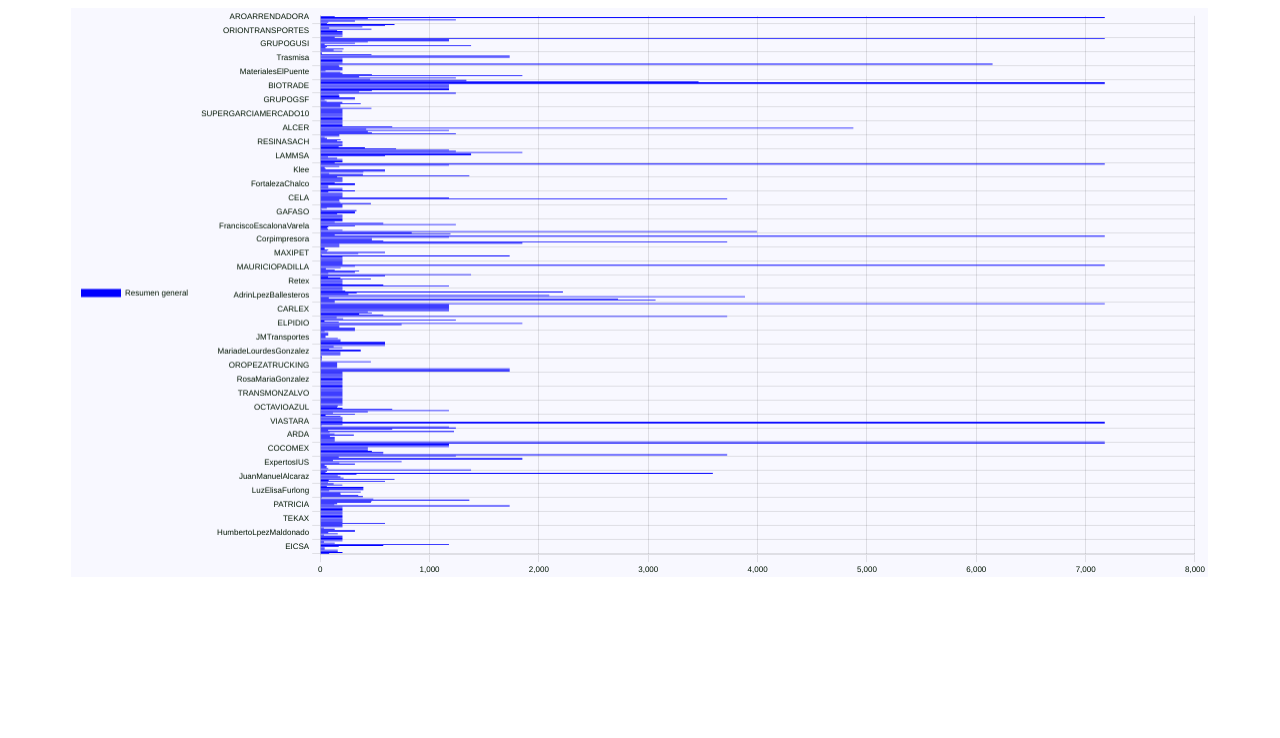
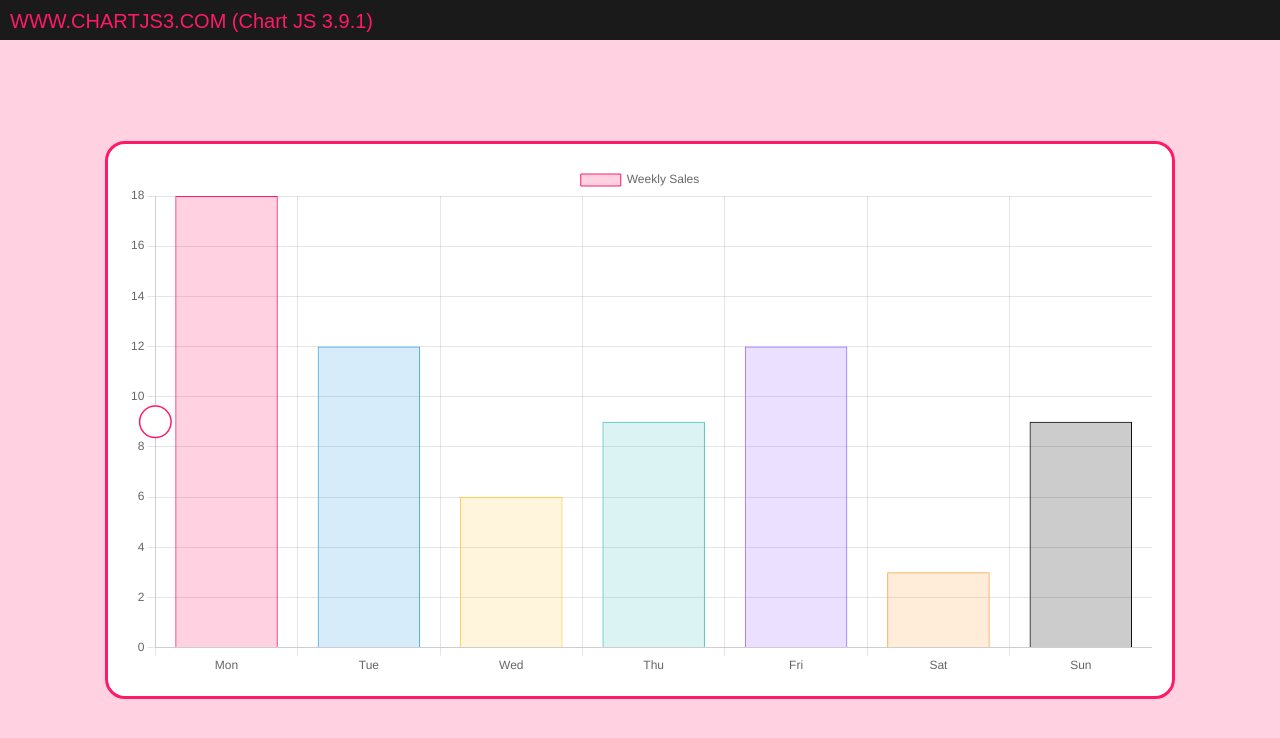
Before and after one commit to davidatb/proposal, a plain HTML site: page index.html in a window 1280 px wide. Drawn offline with nearby package versions, Linux system fonts and the light colour scheme.

Commit message:
Scroll buttons

```diff
--- a/index.html
+++ b/index.html
@@ -1,4 +1,135 @@
 <!DOCTYPE html>
+<html lang="en">
+  <head>
+    <meta charset="utf-8" />
+    <meta name="viewport" content="width=device-width, initial-scale=1" />
+    <title>Buttons scroll</title>
+    <style>
+      * {
+        margin: 0;
+        padding: 0;
+        font-family: sans-serif;
+      }
+      .chartMenu {
+        width: 100vw;
+        height: 40px;
+        background: #1a1a1a;
+        color: rgba(255, 26, 104, 1);
+      }
+      .chartMenu p {
+        padding: 10px;
+        font-size: 20px;
+      }
+      .chartCard {
+        width: 100vw;
+        height: calc(100vh - 40px);
+        background: rgba(255, 26, 104, 0.2);
+        display: flex;
+        align-items: center;
+        justify-content: center;
+      }
+      .chartBox {
+        width: 80%;
+        padding: 20px;
+        border-radius: 20px;
+        border: solid 3px rgba(255, 26, 104, 1);
+        background: white;
+      }
+    </style>
+  </head>
+  <body>
+    <div class="chartMenu">
+      <p>WWW.CHARTJS3.COM (Chart JS 3.9.1)</p>
+    </div>
+    <div class="chartCard">
+      <div class="chartBox">
+        <canvas id="myChart"></canvas>
+      </div>
+    </div>
+    <script type="text/javascript" src="https://cdn.jsdelivr.net/npm/chart.js"></script>
+    <script>
+      // setup
+      const data = {
+        labels: ["Mon", "Tue", "Wed", "Thu", "Fri", "Sat", "Sun"],
+        datasets: [
+          {
+            label: "Weekly Sales",
+            data: [18, 12, 6, 9, 12, 3, 9],
+            backgroundColor: [
+              "rgba(255, 26, 104, 0.2)",
+              "rgba(54, 162, 235, 0.2)",
+              "rgba(255, 206, 86, 0.2)",
+              "rgba(75, 192, 192, 0.2)",
+              "rgba(153, 102, 255, 0.2)",
+              "rgba(255, 159, 64, 0.2)",
+              "rgba(0, 0, 0, 0.2)",
+            ],
+            borderColor: [
+              "rgba(255, 26, 104, 1)",
+              "rgba(54, 162, 235, 1)",
+              "rgba(255, 206, 86, 1)",
+              "rgba(75, 192, 192, 1)",
+              "rgba(153, 102, 255, 1)",
+              "rgba(255, 159, 64, 1)",
+              "rgba(0, 0, 0, 1)",
+            ],
+            borderWidth: 1,
+          },
+        ],
+      };
+
+      // scrollButtons plugin block
+      const scrollButtons = {
+        id: "scrollButtons",
+
+        afterDatasetsDraw(chart, args, pluginOptions) {
+          const {
+            ctx,
+            data,
+            chartArea: { top, bottom, left, right, height },
+            scales: { x },
+          } = chart;
+
+          ctx.save();
+
+          const angle = Math.PI / 180;
+          const radius = 15;
+
+          function buttons() {
+            ctx.beginPath();
+            ctx.lineWidth = 3;
+            ctx.strokeStyle = "#ff1a68";
+            ctx.fillStyle = 'white';
+            ctx.arc(left, top + (height / 2), radius, 0, angle * 360, false);
+            ctx.closePath();
+            ctx.stroke();
+            ctx.fill();
+          }
+          buttons();
+        },
+      };
+
+      // config
+      const config = {
+        type: "bar",
+        data,
+        options: {
+          scales: {
+            y: {
+              beginAtZero: true,
+            },
+          },
+        },
+        plugins: [scrollButtons],
+      };
+
+      // render init block
+      const myChart = new Chart(document.getElementById("myChart"), config);
+    </script>
+  </body>
+</html>
+
+<!-- <!DOCTYPE html>
 <html lang="en">
   <head>
     <meta charset="UTF-8" />
@@ -14,4 +145,4 @@
     <script src="https://cdn.jsdelivr.net/npm/chart.js"></script>
     <script src="main.js"></script>
   </body>
-</html>
+</html> -->
```
Also changed, not shown: utils.js (+27 -27 lines).
